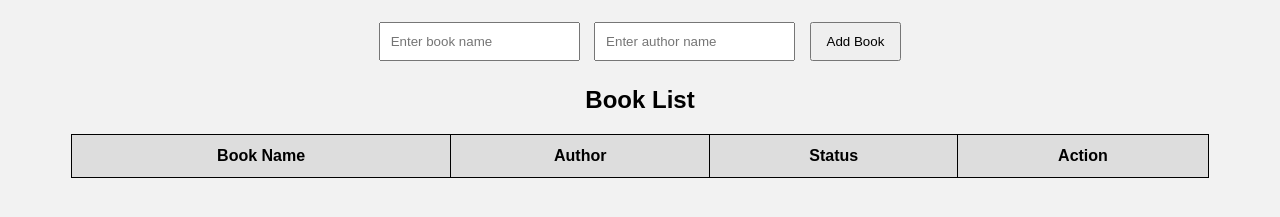
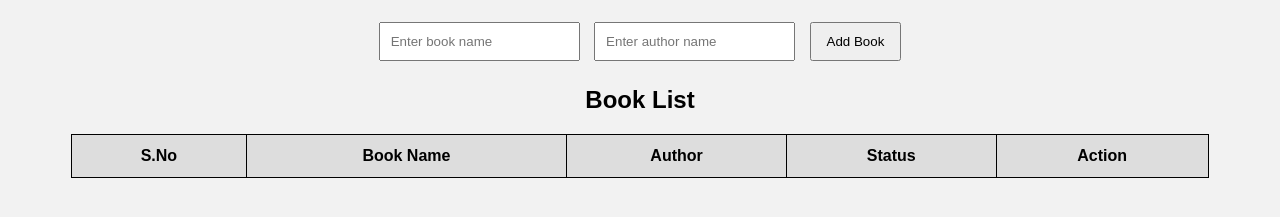
Before and after one commit to kukkathottiharshasree-sudo/Library-Management, a plain HTML site: page index.html in a window 1280 px wide. Shown: the part 119-336 px from the top of the page. Drawn offline with Linux system fonts and the light colour scheme.

Commit message:
Update index.html

```diff
--- a/index.html
+++ b/index.html
@@ -22,6 +22,7 @@
         <table>
             <thead>
                 <tr>
+                    <th>S.No</th>
                     <th>Book Name</th>
                     <th>Author</th>
                     <th>Status</th>
```
